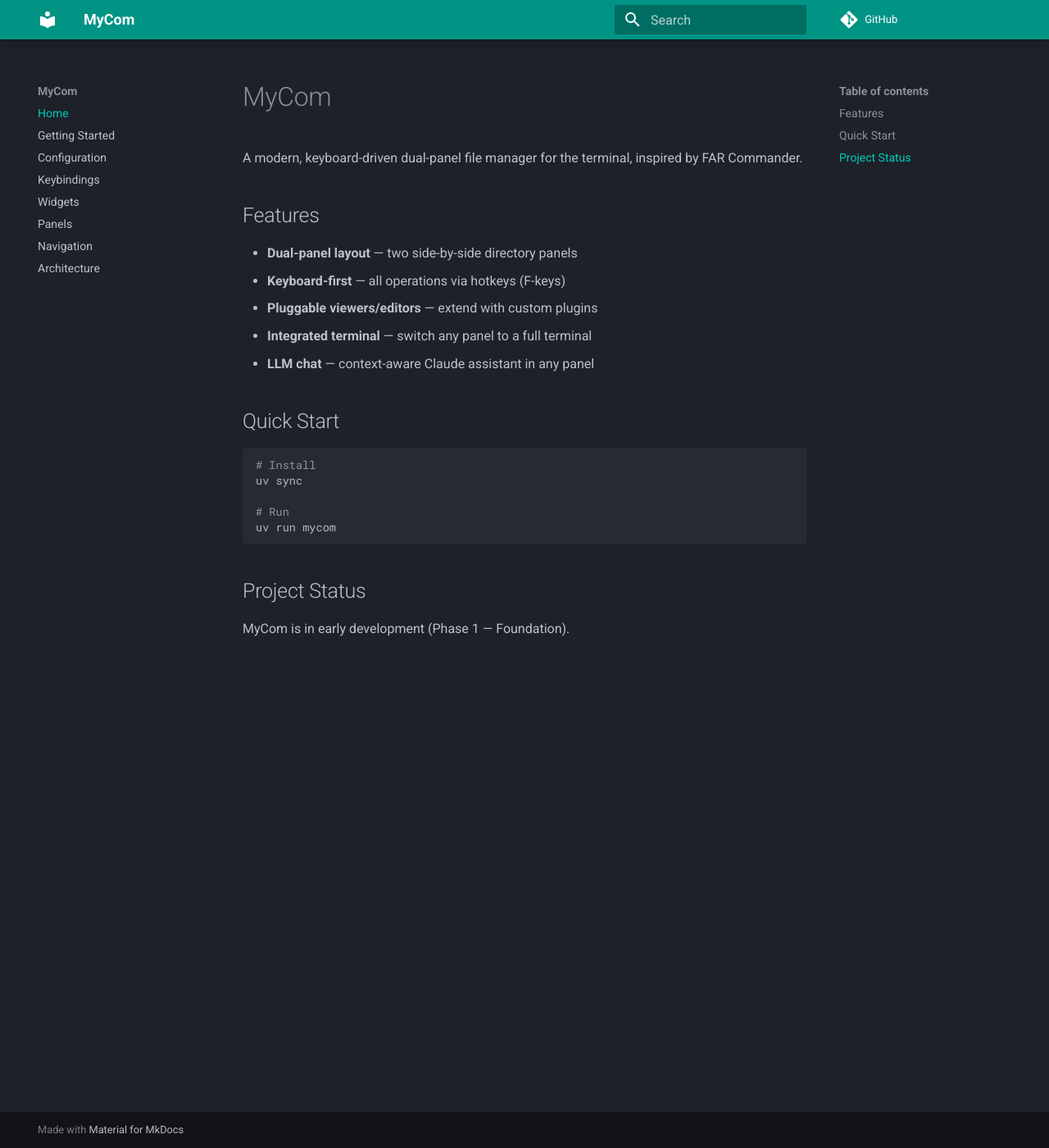
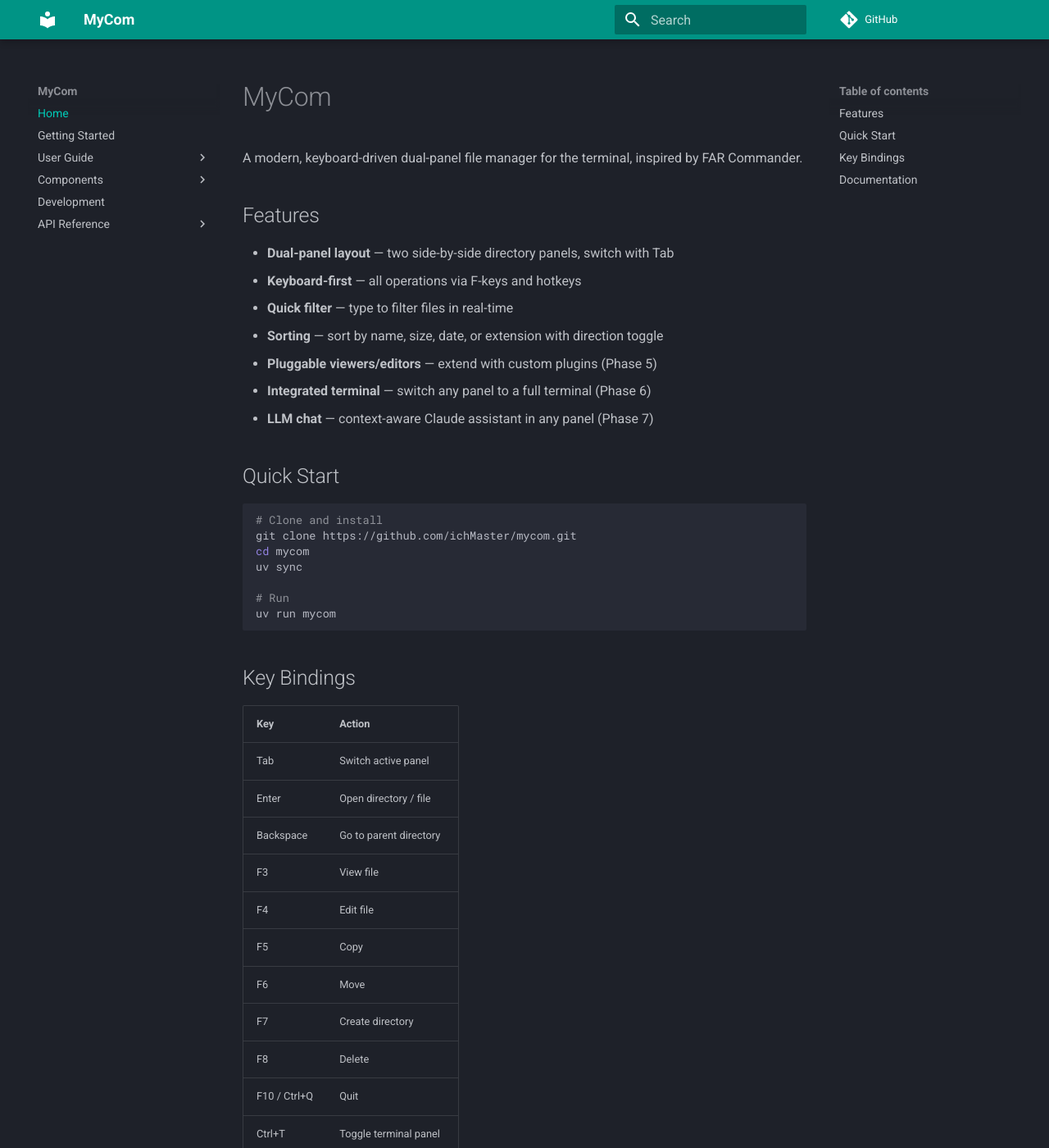
Before and after one commit to ichMaster/mycom, an MkDocs documentation site: the page built from docs/index.md, in a window 1280 px wide and 1400 px high. Shown: the whole window at 82% size. Built offline with MkDocs 1.6.1 and Material for MkDocs 9.7.7, drawn with Linux system fonts in a browser that asks for light colours; comment, search, counter and statistics services are not loaded; some of the changed text lies outside the part shown.

Commit message:
MC-008: Documentation site and API reference
Set up MkDocs Material with auto-generated API reference pages,
development guide, full navigation structure, and feature documentation.

Closes #8

Co-Authored-By: Claude Opus 4.6 <noreply@anthropic.com>

````diff
--- a/docs/index.md
+++ b/docs/index.md
@@ -4,22 +4,51 @@ A modern, keyboard-driven dual-panel file manager for the terminal, inspired by
 
 ## Features
 
-- **Dual-panel layout** — two side-by-side directory panels
-- **Keyboard-first** — all operations via hotkeys (F-keys)
-- **Pluggable viewers/editors** — extend with custom plugins
-- **Integrated terminal** — switch any panel to a full terminal
-- **LLM chat** — context-aware Claude assistant in any panel
+- **Dual-panel layout** — two side-by-side directory panels, switch with Tab
+- **Keyboard-first** — all operations via F-keys and hotkeys
+- **Quick filter** — type to filter files in real-time
+- **Sorting** — sort by name, size, date, or extension with direction toggle
+- **Pluggable viewers/editors** — extend with custom plugins (Phase 5)
+- **Integrated terminal** — switch any panel to a full terminal (Phase 6)
+- **LLM chat** — context-aware Claude assistant in any panel (Phase 7)
 
 ## Quick Start
 
 ```bash
-# Install
+# Clone and install
+git clone https://github.com/ichMaster/mycom.git
+cd mycom
 uv sync
 
 # Run
 uv run mycom
 ```
 
-## Project Status
+## Key Bindings
 
-MyCom is in early development (Phase 1 — Foundation).
+| Key | Action |
+|-----|--------|
+| Tab | Switch active panel |
+| Enter | Open directory / file |
+| Backspace | Go to parent directory |
+| F3 | View file |
+| F4 | Edit file |
+| F5 | Copy |
+| F6 | Move |
+| F7 | Create directory |
+| F8 | Delete |
+| F10 / Ctrl+Q | Quit |
+| Ctrl+T | Toggle terminal panel |
+| Ctrl+L | Toggle LLM chat panel |
+
+See [Keybindings](keybindings.md) for the full list and customization options.
+
+## Documentation
+
+- [Getting Started](getting-started.md) — Installation and first run
+- [Configuration](configuration.md) — Config file format and options
+- [Navigation](navigation.md) — Directory browsing, filtering, sorting
+- [Panels](panels.md) — Panel system and modes
+- [Architecture](architecture.md) — Component layout and data flow
+- [Development](development.md) — Dev setup, testing, linting
+- [API Reference](reference/) — Auto-generated from source
--- a/mkdocs.yml
+++ b/mkdocs.yml
@@ -11,12 +11,16 @@ theme:
 nav:
   - Home: index.md
   - Getting Started: getting-started.md
-  - Configuration: configuration.md
-  - Keybindings: keybindings.md
-  - Widgets: widgets.md
-  - Panels: panels.md
-  - Navigation: navigation.md
-  - Architecture: architecture.md
+  - User Guide:
+    - Configuration: configuration.md
+    - Keybindings: keybindings.md
+    - Navigation: navigation.md
+  - Components:
+    - Widgets: widgets.md
+    - Panels: panels.md
+    - Architecture: architecture.md
+  - Development: development.md
+  - API Reference: reference/
 
 plugins:
   - search
@@ -26,6 +30,11 @@ plugins:
           options:
             show_source: true
             show_root_heading: true
+  - gen-files:
+      scripts:
+        - docs/gen_ref_pages.py
+  - literate-nav:
+      nav_file: SUMMARY.md
 
 markdown_extensions:
   - admonition
````
Also changed, not shown: docs/development.md (added, +92 -0 lines), docs/gen_ref_pages.py (added, +35 -0 lines).
